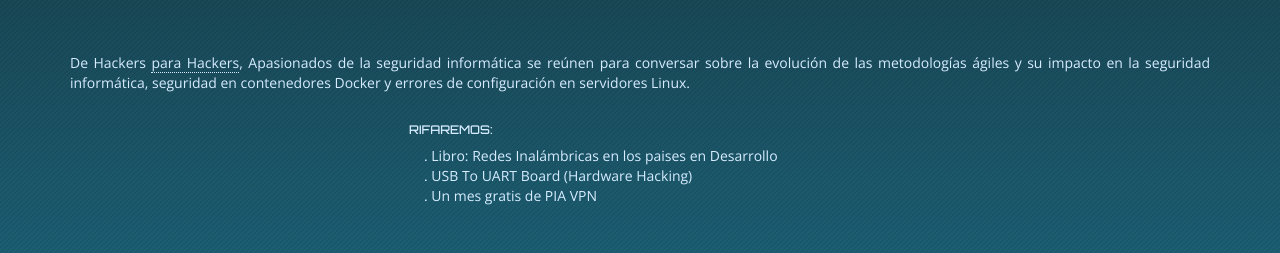
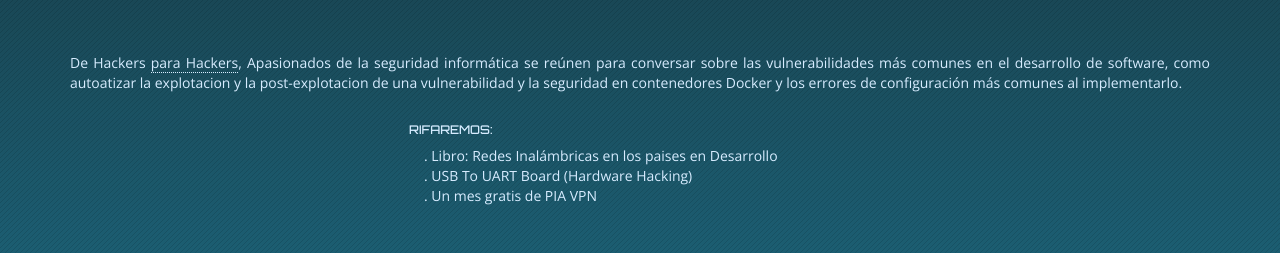
Before and after one commit to HacknDrinks/hackndrinks.github.io, a plain HTML site: page index.html in a window 1280 px wide. Shown: the part 507-760 px from the top of the page. Drawn offline with nearby package versions, Linux system fonts and the light colour scheme.

Commit message:
Some Fixes

```diff
--- a/index.html
+++ b/index.html
@@ -39,7 +39,7 @@
                         </div>
                     </div>
                     <div class="content"><p>De Hackers <a>para Hackers</a>,
-                        Apasionados de la seguridad informática se reúnen para conversar sobre la evolución de las metodologías ágiles y su impacto en la seguridad informática, seguridad en contenedores Docker y errores de configuración en servidores Linux.
+                        Apasionados de la seguridad informática se reúnen para conversar sobre las vulnerabilidades más comunes en el desarrollo de software, como autoatizar la explotacion y la post-explotacion de una vulnerabilidad y la seguridad en contenedores Docker y los errores de configuración más comunes al implementarlo.
                         </br></br>
                         <div class="rif-container">
                             <p><h6>RIFAREMOS:</h6></p>
@@ -112,41 +112,6 @@
                                 </span>
                         </a>
                     </li>
-                    <!-- <li class="list-inline-item">
-                        <a href="#">
-                                <span class="footer-icon-container">
-                                    <i class="fa fa-facebook"></i>
-                                </span>
-                        </a>
-                    </li> -->
-                    <!-- <li class="list-inline-item">
-                        <a href="#">
-                                <span class="footer-icon-container">
-                                    <i class="fa fa-instagram"></i>
-                                </span>
-                        </a>
-                    </li>
-                    <li class="list-inline-item">
-                        <a href="#">
-                                <span class="footer-icon-container">
-                                    <i class="fa fa-dribbble"></i>
-                                </span>
-                        </a>
-                    </li>
-                    <li class="list-inline-item">
-                        <a href="#">
-                                <span class="footer-icon-container">
-                                    <i class="fa fa-google-plus"></i>
-                                </span>
-                        </a>
-                    </li>
-                    <li class="list-inline-item">
-                        <a href="#">
-                                <span class="footer-icon-container">
-                                    <i class="fa fa-behance"></i>
-                                </span>
-                        </a>
-                    </li> -->
                 </ul>
             </div>
         </div>
```
